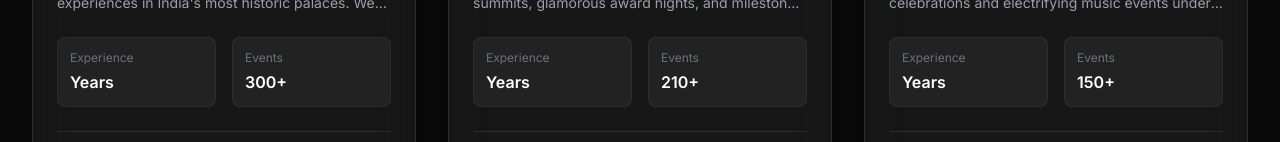
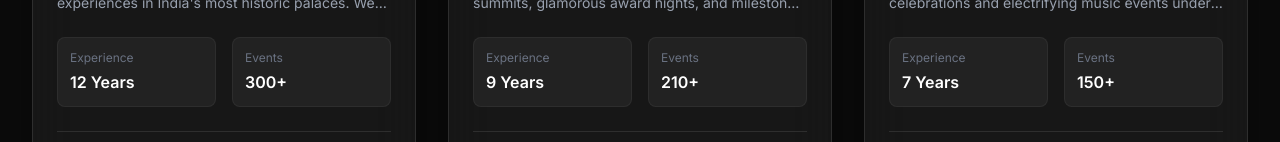
Before and after one commit to Ashish-0712/EVENT-LUXE, a Next.js app: page /search in a window 1280 px wide. Shown: the part 810-952 px from the top of the page. Built offline with nearby package versions, Linux system fonts and the light colour scheme; a web font is replaced by a local one.

Commit message:
Fix all missing exports: statistics, categories, yearsExperience, startingPrice, testimonials

```diff
--- a/app/planners/page.tsx
+++ b/app/planners/page.tsx
@@ -1,3 +1,6 @@
+"use client";
+
+import { useState } from 'react';
 import { planners } from '@/data/mock';
 import PlannerCard from '@/components/ui/PlannerCard';
 import { Search, Filter } from 'lucide-react';
--- a/data/mock.ts
+++ b/data/mock.ts
@@ -1,3 +1,10 @@
+export const statistics = [
+  { label: "Events Planned", value: 5000, suffix: "+", icon: "🎉" },
+  { label: "Happy Clients", value: 12000, suffix: "+", icon: "😊" },
+  { label: "Cities Covered", value: 50, suffix: "+", icon: "📍" },
+  { label: "Expert Planners", value: 300, suffix: "+", icon: "⭐" }
+];
+
 export interface Package {
   name: string;
   price: number;
@@ -16,6 +23,15 @@ export interface PortfolioItem {
   beforeAfterImages?: { before: string; after: string }[];
 }
 
+export interface Category {
+  id: string;
+  name: string;
+  description: string;
+  icon: string;
+  gradient: string;
+  count: number;
+}
+
 export interface Planner {
   id: string;
   company: string;
@@ -23,6 +39,8 @@ export interface Planner {
   rating: number;
   reviewCount: number;
   completedEvents: number;
+  yearsExperience: number;
+  startingPrice: number;
   city: string;
   specializations: string[];
   about: string;
@@ -59,6 +77,15 @@ export const galleryCategories = [
   "Music Concerts",
   "Fashion Shows",
   "Award Functions"
+];
+
+export const categories: Category[] = [
+  { id: "wedding", name: "Luxury Weddings", description: "Grand ceremonies with world-class decor, from beach to palace venues.", icon: "💍", gradient: "from-[#D4AF37] to-[#F3E5AB]", count: 120 },
+  { id: "corporate", name: "Corporate Events", description: "Professional conferences, galas, product launches, and award nights.", icon: "🏢", gradient: "from-[#00c6ff] to-[#0072ff]", count: 85 },
+  { id: "birthday", name: "Birthday Parties", description: "From kids' parties to luxurious milestone celebrations.", icon: "🎂", gradient: "from-[#f093fb] to-[#f5576c]", count: 200 },
+  { id: "cultural", name: "Cultural Programs", description: "Traditional ceremonies, festive celebrations, and cultural showcases.", icon: "🎭", gradient: "from-[#ff7e5f] to-[#feb47b]", count: 60 },
+  { id: "concert", name: "Concerts & Music", description: "Electric nights with top artists and unforgettable stage experiences.", icon: "🎵", gradient: "from-[#833ab4] via-[#fd1d1d] to-[#fcb045]", count: 45 },
+  { id: "baby-shower", name: "Baby Showers & More", description: "Elegant intimate events for life's most joyful milestones.", icon: "🌸", gradient: "from-[#11998e] to-[#38ef7d]", count: 90 }
 ];
 
 const unsplash = (query: string, width = 1920, height = 1080) => `https://source.unsplash.com/${width}x${height}/?${query}`;
@@ -134,6 +161,8 @@ export const planners: Planner[] = [
     rating: 4.9,
     reviewCount: 128,
     completedEvents: 300,
+    yearsExperience: 12,
+    startingPrice: 1500000,
     city: "Udaipur",
     specializations: ["Royal Palace Weddings", "Destination Weddings", "Haldi Ceremony"],
     about: "Specializing in crafting majestic, larger-than-life experiences in India's most historic palaces. We blend traditional grandeur with modern luxury.",
@@ -150,7 +179,7 @@ export const planners: Planner[] = [
         title: "The Mewar Extravaganza",
         category: "Royal Palace Weddings",
         location: "Taj Lake Palace",
-        description: "A 3-day royal affair.",
+        description: "A 3-day royal affair with over 800 guests.",
         images: [unsplash("palace,wedding"), unsplash("wedding,mandap")],
         beforeAfterImages: [{ before: unsplash("empty,hall"), after: unsplash("decorated,wedding,hall") }]
       }
@@ -168,6 +197,8 @@ export const planners: Planner[] = [
     rating: 4.8,
     reviewCount: 95,
     completedEvents: 210,
+    yearsExperience: 9,
+    startingPrice: 500000,
     city: "Mumbai",
     specializations: ["Corporate Events", "Award Functions", "Luxury Birthday Celebrations"],
     about: "The go-to agency for high-profile corporate summits, glamorous award nights, and milestone birthdays.",
@@ -183,7 +214,7 @@ export const planners: Planner[] = [
         title: "Tech Innovators Awards",
         category: "Award Functions",
         location: "Jio World Centre",
-        description: "Recognizing the top tech talent.",
+        description: "Recognizing the top tech talent of the year.",
         images: [unsplash("award,stage"), unsplash("corporate,gala")]
       }
     ],
@@ -199,6 +230,8 @@ export const planners: Planner[] = [
     rating: 4.7,
     reviewCount: 82,
     completedEvents: 150,
+    yearsExperience: 7,
+    startingPrice: 800000,
     city: "Goa",
     specializations: ["Luxury Beach Weddings", "Music Concerts", "Sangeet Night"],
     about: "Masters of creating breathtaking beachfront celebrations and electrifying music events under the stars.",
@@ -269,24 +302,50 @@ export const testimonials = [
     id: "t1",
     name: "Anjali & Rahul",
     role: "Happy Couple",
+    event: "Royal Palace Wedding",
+    planner: "Royal Celebrations",
     image: "https://source.unsplash.com/100x100/?indian,couple,wedding",
-    content: "EventLuxe made our dream wedding a reality. The planners we found here were incredibly professional and brought our vision to life beautifully.",
+    comment: "EventLuxe made our dream wedding a reality. The planners we found here were incredibly professional and brought our vision to life beautifully.",
     rating: 5
   },
   {
     id: "t2",
     name: "Vikram Singh",
     role: "Corporate Director",
+    event: "Annual Tech Summit",
+    planner: "Dream Events Co.",
     image: "https://source.unsplash.com/100x100/?indian,man,suit",
-    content: "We used EventLuxe for our annual corporate gala. The seamless booking process and top-tier event managers exceeded our expectations.",
+    comment: "We used EventLuxe for our annual corporate gala. The seamless booking process and top-tier event managers exceeded our expectations.",
     rating: 5
   },
   {
     id: "t3",
     name: "Priya Patel",
     role: "Birthday Organizer",
+    event: "Sweet Sixteen Celebration",
+    planner: "Elite Gatherings",
     image: "https://source.unsplash.com/100x100/?indian,woman,smiling",
-    content: "Finding a planner for my daughter's sweet sixteen was so stressful until I found this platform. Highly recommended!",
+    comment: "Finding a planner for my daughter's sweet sixteen was so stressful until I found this platform. Highly recommended!",
     rating: 4
+  },
+  {
+    id: "t4",
+    name: "Rohan Mehta",
+    role: "Groom",
+    event: "Beachside Sangeet Night",
+    planner: "Elite Gatherings",
+    image: "https://source.unsplash.com/100x100/?indian,groom",
+    comment: "Our sangeet was the talk of the town! Every single detail was handled perfectly. Thank you EventLuxe!",
+    rating: 5
+  },
+  {
+    id: "t5",
+    name: "Sunita Rao",
+    role: "Event Head",
+    event: "National Award Function",
+    planner: "Dream Events Co.",
+    image: "https://source.unsplash.com/100x100/?indian,woman,corporate",
+    comment: "A flawless award night with 700+ guests. Impeccable staging, lighting, and hospitality. Would absolutely use again.",
+    rating: 5
   }
 ];
```
